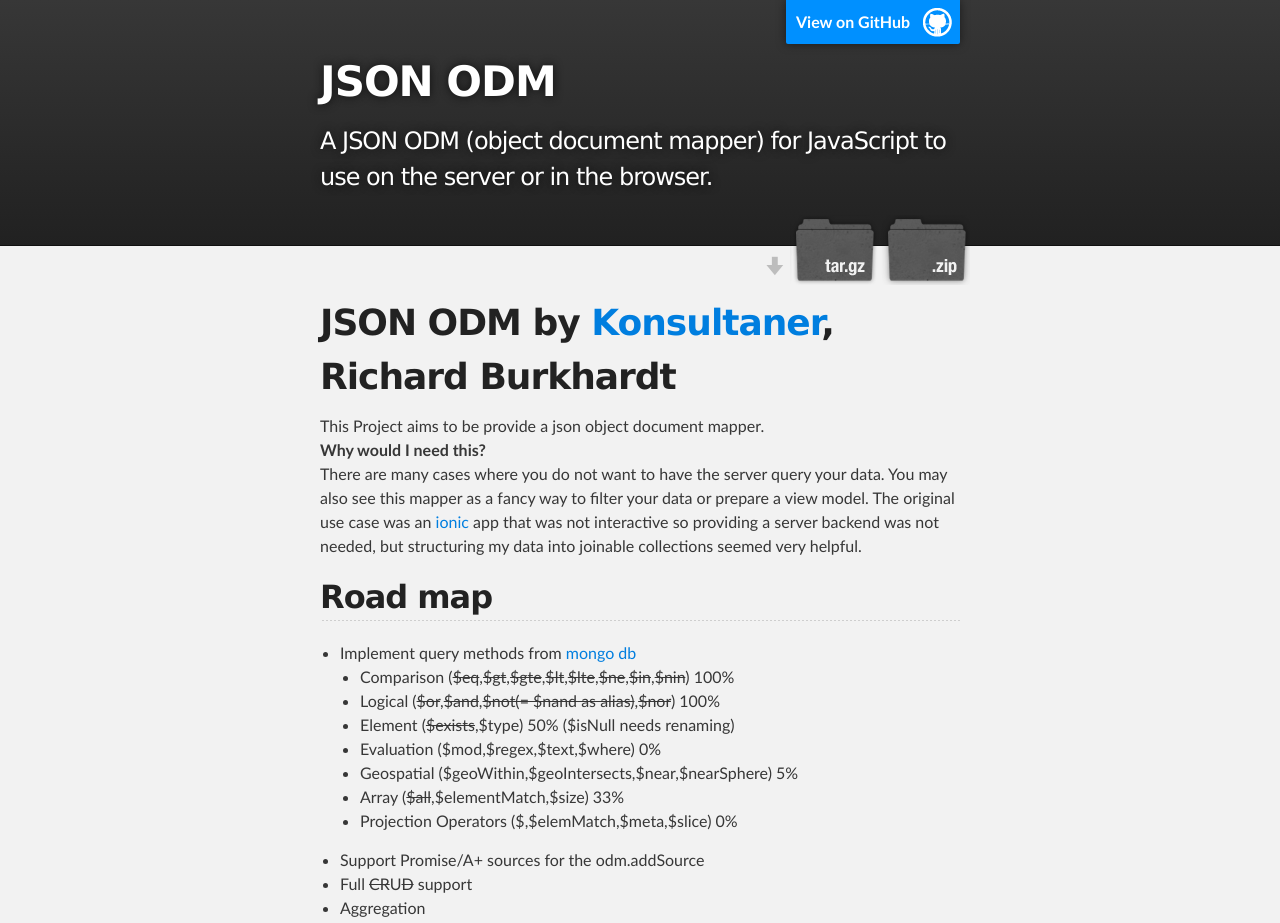
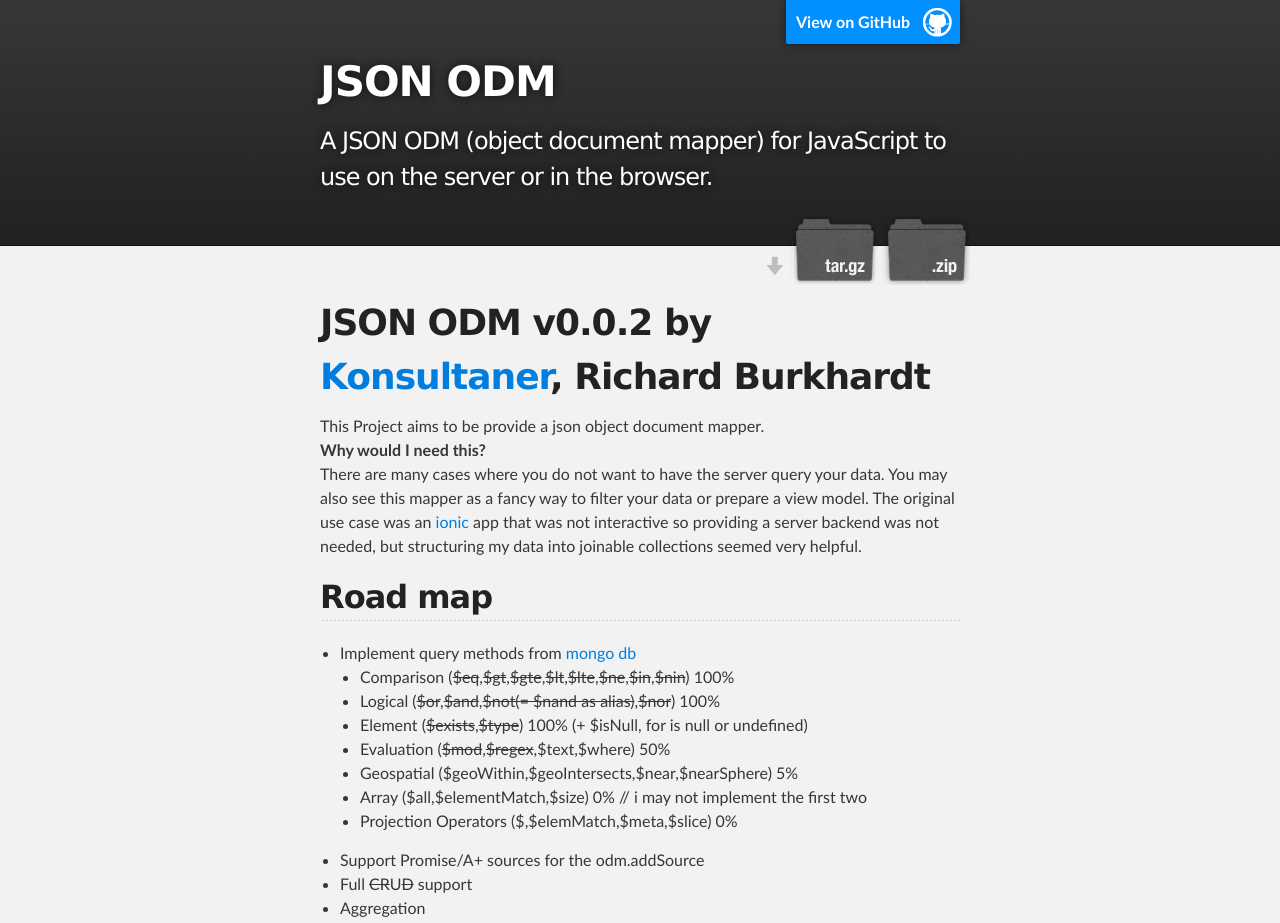
Before and after one commit to konsultaner/jsonOdm, a plain HTML site: page index.html in a window 1280 px wide. Shown: the top 923 px of the page. Drawn offline with Linux system fonts and the light colour scheme.

```diff
--- a/index.html
+++ b/index.html
@@ -32,7 +32,7 @@
     <div id="main_content_wrap" class="outer">
       <section id="main_content" class="inner">
         <h1>
-<a id="json-odm-by-konsultaner-richard-burkhardt" class="anchor" href="#json-odm-by-konsultaner-richard-burkhardt" aria-hidden="true"><span class="octicon octicon-link"></span></a>JSON ODM by <a href="http://www.konsultaner.de">Konsultaner</a>, Richard Burkhardt</h1>
+<a id="json-odm-v002-by-konsultaner-richard-burkhardt" class="anchor" href="#json-odm-v002-by-konsultaner-richard-burkhardt" aria-hidden="true"><span class="octicon octicon-link"></span></a>JSON ODM v0.0.2 by <a href="http://www.konsultaner.de">Konsultaner</a>, Richard Burkhardt</h1>
 
 <p>This Project aims to be provide a json object document mapper.<br>
 <strong>Why would I need this?</strong><br>
@@ -49,10 +49,10 @@
 <ul>
 <li>Comparison (<del>$eq</del>,<del>$gt</del>,<del>$gte</del>,<del>$lt</del>,<del>$lte</del>,<del>$ne</del>,<del>$in</del>,<del>$nin</del>) 100%</li>
 <li>Logical (<del>$or</del>,<del>$and</del>,<del>$not(= $nand as alias)</del>,<del>$nor</del>) 100%</li>
-<li>Element (<del>$exists</del>,$type) 50% ($isNull needs renaming)</li>
-<li>Evaluation ($mod,$regex,$text,$where) 0%</li>
+<li>Element (<del>$exists</del>,<del>$type</del>) 100% (+ $isNull, for is null or undefined)</li>
+<li>Evaluation (<del>$mod</del>,<del>$regex</del>,$text,$where) 50%</li>
 <li>Geospatial ($geoWithin,$geoIntersects,$near,$nearSphere) 5%</li>
-<li>Array (<del>$all</del>,$elementMatch,$size) 33%</li>
+<li>Array ($all,$elementMatch,$size) 0% // i may not implement the first two</li>
 <li>Projection Operators ($,$elemMatch,$meta,$slice) 0%</li>
 </ul>
 </li>
@@ -134,7 +134,7 @@
     <div id="footer_wrap" class="outer">
       <footer class="inner">
         <p class="copyright">JSON ODM maintained by <a href="https://github.com/konsultaner">konsultaner</a></p>
-        <p>Published with <a href="http://pages.github.com">GitHub Pages</a></p>
+        <p>Published with <a href="https://pages.github.com">GitHub Pages</a></p>
       </footer>
     </div>
 
```
Also changed, not shown: params.json (+1 -1 lines).
